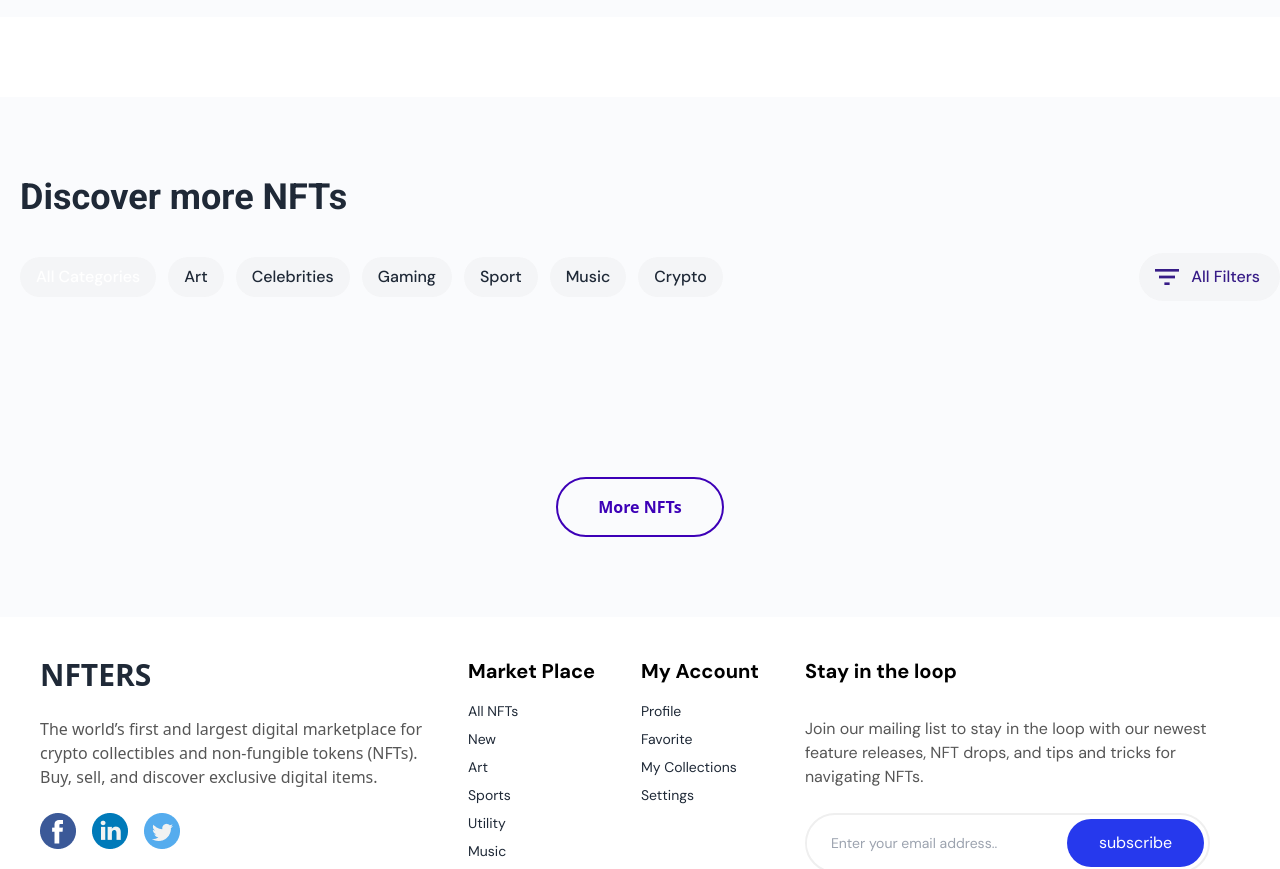
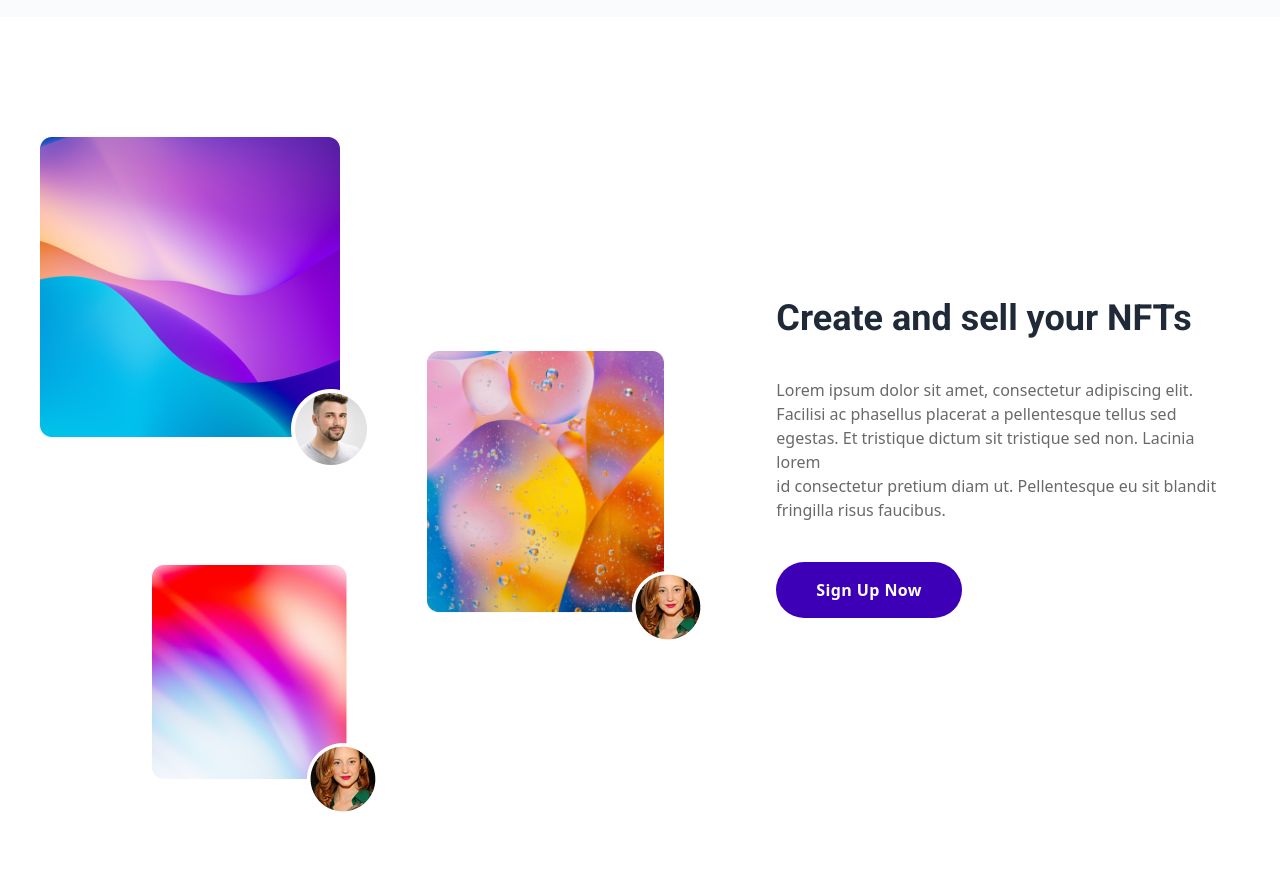
Before and after one commit to Ashik465/nft-market-place-community, a React (Vite) app: page / in a window 1280 px wide. Shown: the part 2460-3329 px from the top of the page. Built offline with nearby package versions, Linux system fonts and the light colour scheme.

Commit message:
create done

```diff
--- a/src/pages/home/DiscoverNFT/DiscoverNFT.jsx
+++ b/src/pages/home/DiscoverNFT/DiscoverNFT.jsx
@@ -107,7 +107,7 @@ const DiscoverNFT = () => {
           {/*  */}
         </div>
 
-        <div className="grid grid-cols-1 sm:grid-cols-2 md:grid-cols-3 xl:grid-cols-4 gap-5 my-10 px-10 md:px-5">
+        <div className="grid grid-cols-1  md:grid-cols-2 xl:grid-cols-4 gap-5 my-10 px-10 md:px-5">
           {filteredNft.slice(0, showAll ? undefined : 16).map((item, index) => (
             <LazyLoad key={index} once>
               <CardNFT nft={item} />
--- a/src/pages/home/Home/Home.jsx
+++ b/src/pages/home/Home/Home.jsx
@@ -2,6 +2,7 @@ import DiscoverNFT from "../DiscoverNFT/DiscoverNFT";
 import AmazingNFT from "../amazingNFT/AmazingNFT";
 import Banner from "../banner/Banner";
 import CollectionFeatured from "../collectionFeatured/CollectionFeatured";
+import Create from "../create/Create";
 import TopCollection from "../topCollection/TopCollection";
 
 
@@ -12,6 +13,7 @@ const Home = () => {
             <AmazingNFT></AmazingNFT>
             <TopCollection></TopCollection>
             <CollectionFeatured></CollectionFeatured>
+            <Create></Create>
             <DiscoverNFT></DiscoverNFT>
         </div>
     );
--- a/src/pages/home/collectionFeatured/CollectionFeatured.jsx
+++ b/src/pages/home/collectionFeatured/CollectionFeatured.jsx
@@ -18,12 +18,12 @@ const CollectionFeatured = () => {
       <div className=" container mx-auto  py-32  ">
         <h1
           style={{ fontFamily: "Roboto, sans-serif" }}
-          className="p-5  md:p-0  font-bold text-4xl "
+          className="pl-5 xl:pl-0  font-bold text-4xl "
         >
           Collection Featured NFTs
         </h1>
 
-        <div className="grid grid-cols-1 md:grid-cols-2 xl:grid-cols-3 gap-5 my-10">
+        <div className="grid grid-cols-1  xl:grid-cols-3 gap-5 my-10">
           {/* 1st card starts  */}
           <div className="p-5  md:p-0  w-96 ">
             <div className="grid grid-rows-3 grid-flow-col gap-2  ">
--- /dev/null
+++ b/src/pages/home/create/Create.jsx
@@ -0,0 +1,46 @@
+import ban1 from '../../../assets/create/ban1.png'
+import ban2 from '../../../assets/create/ban2.png'
+import ban3 from '../../../assets/create/ban3.png'
+import people1 from '../../../assets/create/people1.png'
+import people2 from '../../../assets/create/people2.png'
+
+
+const Create = () => {
+    return (
+        <div className="flex flex-col lg:flex-row  items-center justify-center my-10 container mx-auto gap-28 p-10">
+           <div className='grid grid-rows-3 grid-flow-col gap-20'>
+            <div className='row-start-1 row-span-2 relative'>
+                <img src={ban1} alt="" />
+                <img className=' absolute bottom-4 -right-6' src={people1} alt="" />
+            </div>
+            {/* row-start-2 row-span-2 : row-start-3 row-end-4 col-span-2*/}
+              <div className='row-start-3 row-span-2 ml-28 relative'>
+                <img src={ban3} alt="" />
+                <img className=' absolute -bottom-9 -right-8' src={people2} alt="" />
+              </div>
+              <div className='row-start-2 row-span-2 relative'>
+                <img src={ban2} alt="" />
+                <img className=' absolute bottom-14 -right-10' src={people2} alt="" />
+              </div>
+            </div>
+            {/* second part */}
+            <div>
+            <h1
+            style={{ fontFamily: "Roboto, sans-serif" }}
+            className=" font-bold text-4xl "
+          >
+            Create and sell your NFTs
+          </h1>
+
+          <p className="text-[#696969] text-base my-10 ">
+          Lorem ipsum dolor sit amet, consectetur adipiscing elit.  <br />
+          Facilisi ac phasellus placerat a pellentesque tellus sed  <br />  egestas. Et tristique dictum sit tristique sed non. Lacinia lorem  <br /> id consectetur pretium diam ut. Pellentesque eu sit blandit  <br /> fringilla risus faucibus.
+          </p>
+
+           <button className='btn-main'>Sign Up Now</button>
+            </div>
+        </div>
+    );
+};
+
+export default Create;
--- a/src/pages/home/topCollection/TopCollection.jsx
+++ b/src/pages/home/topCollection/TopCollection.jsx
@@ -5,7 +5,7 @@ import ThirdColum from "./ThirdColum";
 const TopCollection = () => {
   return (
     <>
-      <div className="grid grid-cols-1 md:grid-cols-2 xl:grid-cols-3 gap-5 my-10 container mx-auto">
+      <div className="grid grid-cols-1 p-5 xl:p-0 xl:grid-cols-3 gap-5 my-10 container mx-auto">
         <div>
           <FirstCollum></FirstCollum>
         </div>
```
